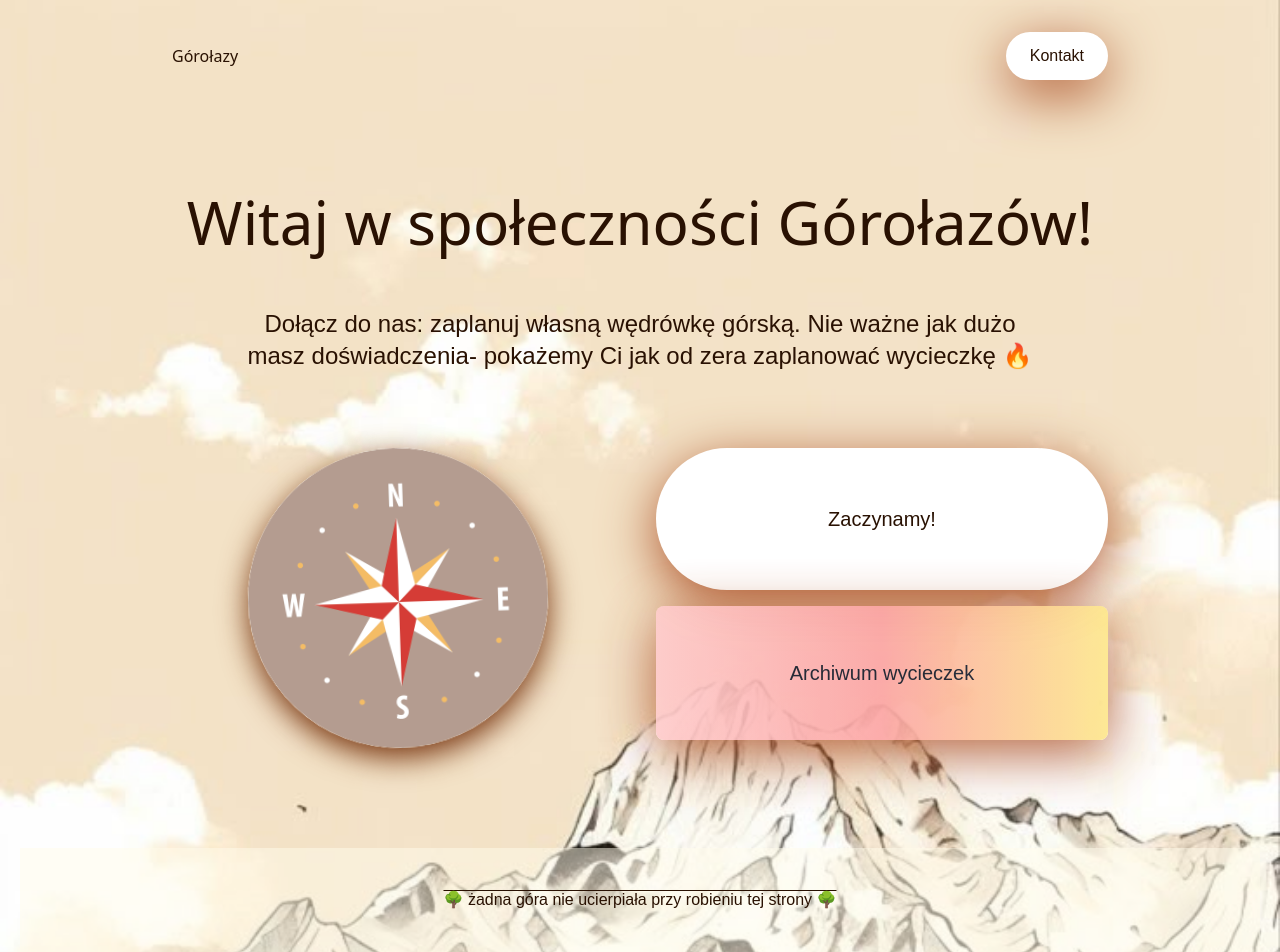
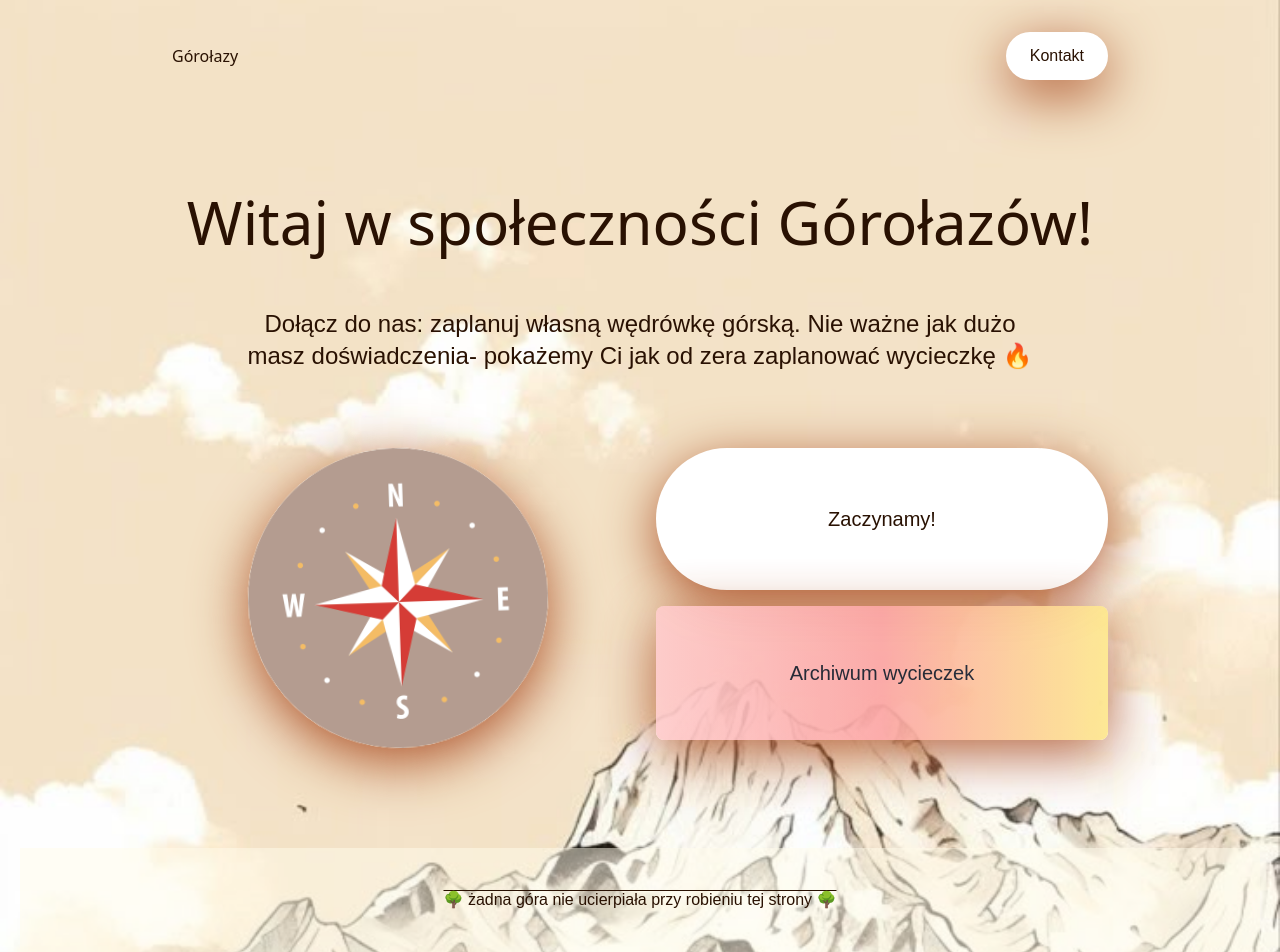
Before and after one commit to kama-pa-go/KGprojects, a Jekyll site: the page index.html, which Jekyll copies as it is, in a window 1280 px wide and 952 px high. Built offline with Jekyll 4.4.1, drawn with Linux system fonts in a browser that asks for light colours; some web fonts are replaced.

Commit message:
Update index.html

```diff
--- a/index.html
+++ b/index.html
@@ -125,7 +125,7 @@
 
   <div class="grid grid-cols-1 justify-content: space-around justify-items-center sm:grid-cols-2 gap-4 sm:gap-8 py-5">
 
-  <div style=""><img src="assets/images/kompas.jpg" alt="kompas" class="rounded-full paleShadow animate-wiggle max-w-[100px] sm: max-w-[200px] md: max-w-[300px]"></div>
+  <div style=""><img src="assets/images/kompas.jpg" alt="kompas" class="rounded-full orangeShadow animate-wiggle max-w-[100px] sm: max-w-[200px] md: max-w-[300px]"></div>
 
   <div class="grid w-full grid-rows-2 gap-4">
         <button class="w-full px-6 lightShadow py-3 sm:px-10 dm:px-15 sm:py-4 cursor-pointer rounded-full bg-white orangeShadow"
```
